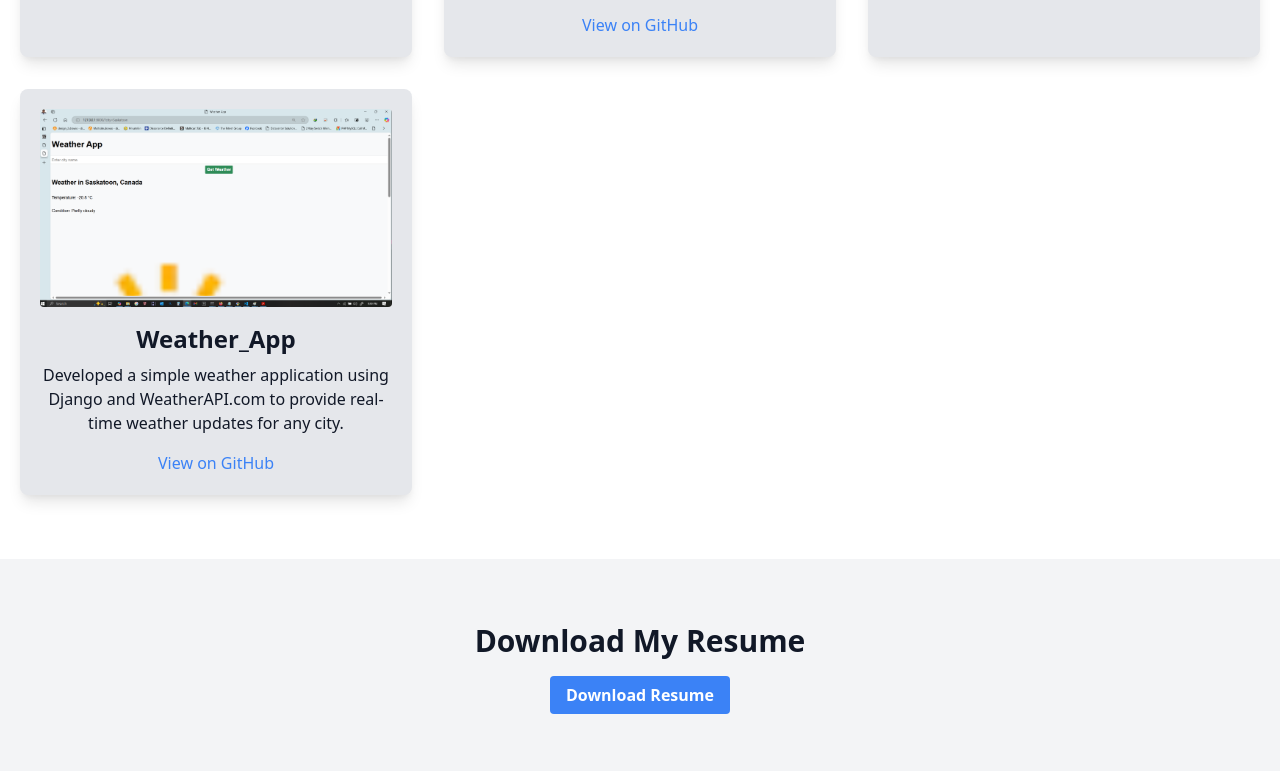
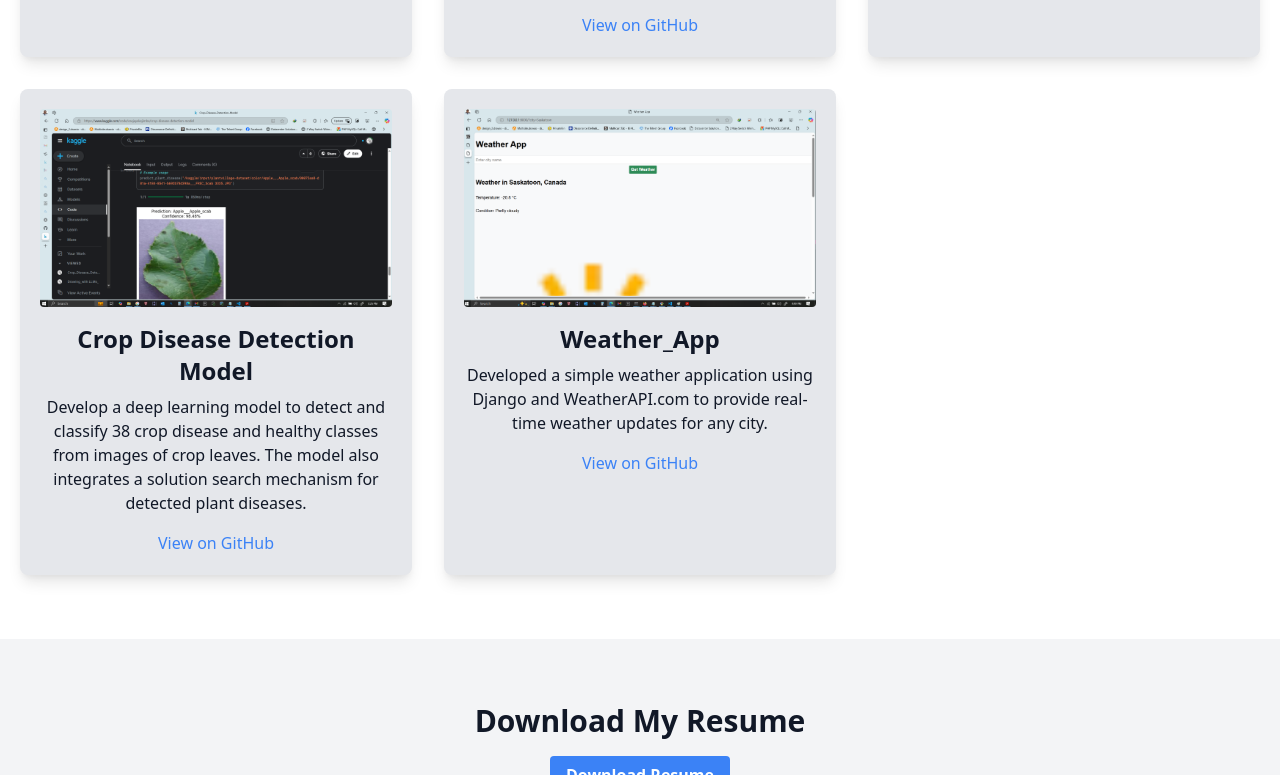
Before and after one commit to ceejaysuny/portfolio, a website: page public/index.html in a window 1280 px wide. Shown: the part 1825-2600 px from the top of the page. Drawn offline with nearby package versions, Linux system fonts and the light colour scheme.

Commit message:
Add all new folders and files

```diff
--- a/public/index.html
+++ b/public/index.html
@@ -90,7 +90,7 @@
   <section id="home" class="flex flex-col items-center justify-center h-screen bg-gray-800 text-white text-center px-5 pt-20">
 
     <h1 class="text-4xl font-bold mb-4">Hi, I'm Ekejimbe Chijioke</h1>
-    <p class="text-lg mb-8">A full-stack developer</p>
+    <p class="text-lg mb-8">Certified Data Scientist, AI & Full-stack Developer</p>
     <a href="#projects" class="bg-blue-500 hover:bg-blue-700 text-white font-bold py-2 px-4 rounded">View My Work</a>
   </section>
 
@@ -167,6 +167,15 @@
 
          <!-- Example Project -->
          <div class="bg-gray-200 p-5 rounded-lg shadow-lg transition transform hover:scale-105">
+          <img src="assets/crop_disease_detection.png" alt="Project 1" class="mb-4 rounded">
+          <h3 class="text-2xl font-bold mb-2">Crop Disease Detection Model</h3>
+          <p>Develop a deep learning model to detect and classify 38 crop disease and healthy classes from images of crop leaves.
+            The model also integrates a solution search mechanism for detected plant diseases.</p>
+          <a href="https://www.kaggle.com/code/ceejayekejimbe/crop-disease-detection-model" class="text-blue-500 hover:underline mt-4 inline-block">View on GitHub</a>
+        </div>
+
+         <!-- Example Project -->
+         <div class="bg-gray-200 p-5 rounded-lg shadow-lg transition transform hover:scale-105">
           <img src="assets/Weather_App.png" alt="Project 1" class="mb-4 rounded">
           <h3 class="text-2xl font-bold mb-2">Weather_App</h3>
           <p>Developed a simple weather application using Django and WeatherAPI.com
@@ -189,7 +198,7 @@
   <!-- Resume Section -->
 <section id="resume" class="py-16 px-5 bg-gray-100 text-center">
   <h2 class="text-3xl font-bold mb-6">Download My Resume</h2>
-  <a href="assets/Ekejimbe_Chijioke.pdf" target="_blank" download="Ekejimbe_Chijioke_Resume.pdf" class="bg-blue-500 hover:bg-blue-700 text-white font-bold py-2 px-4 rounded">Download Resume</a>
+  <a href="assets/Ekejimbe_Chijioke_CV_3.pdf" target="_blank" download="Ekejimbe_Chijioke_Resume.pdf" class="bg-blue-500 hover:bg-blue-700 text-white font-bold py-2 px-4 rounded">Download Resume</a>
 </section>
 
 
```
Also changed, not shown: public/assets/crop_disease_detection.png (added), 1 other file.
